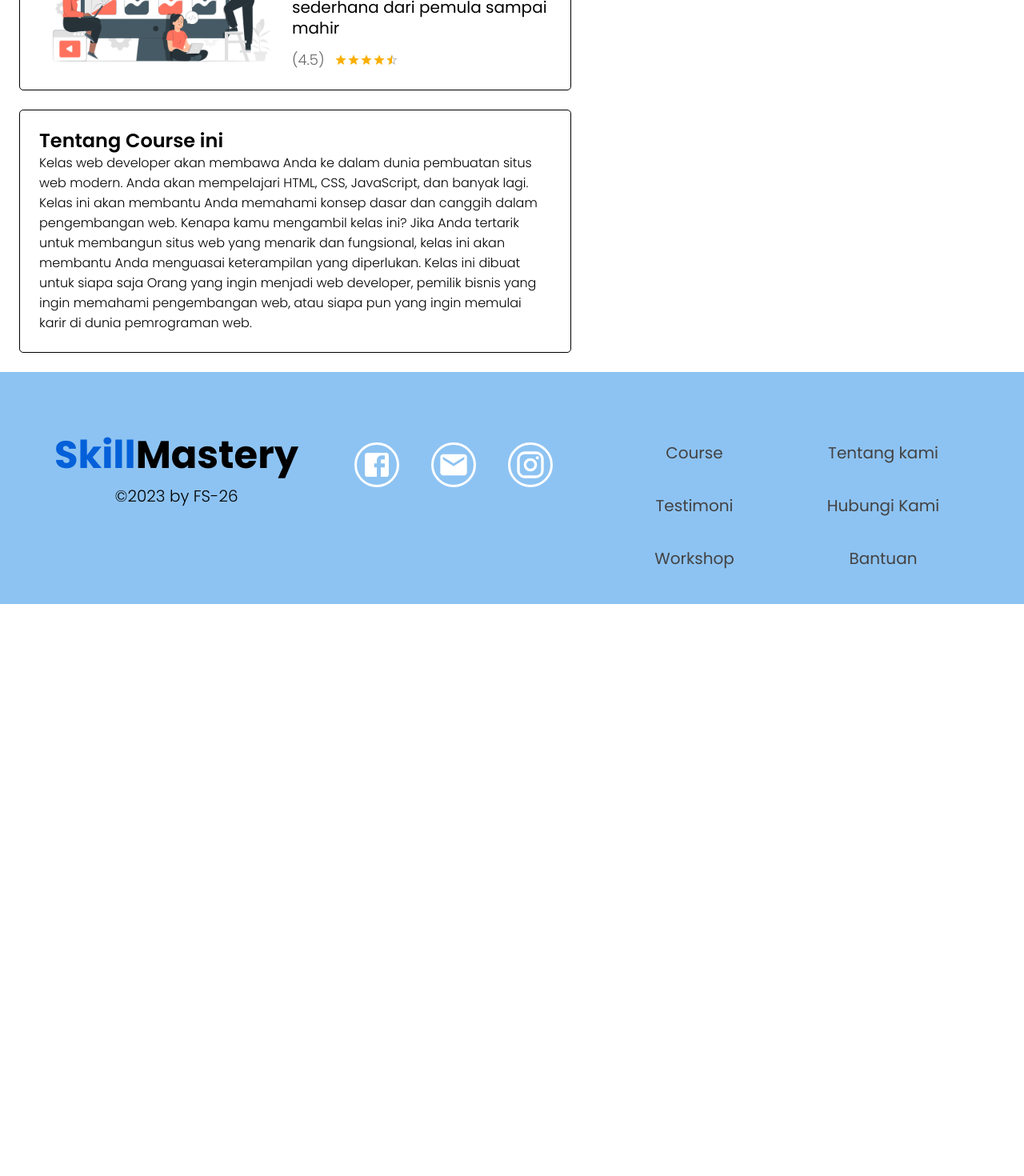
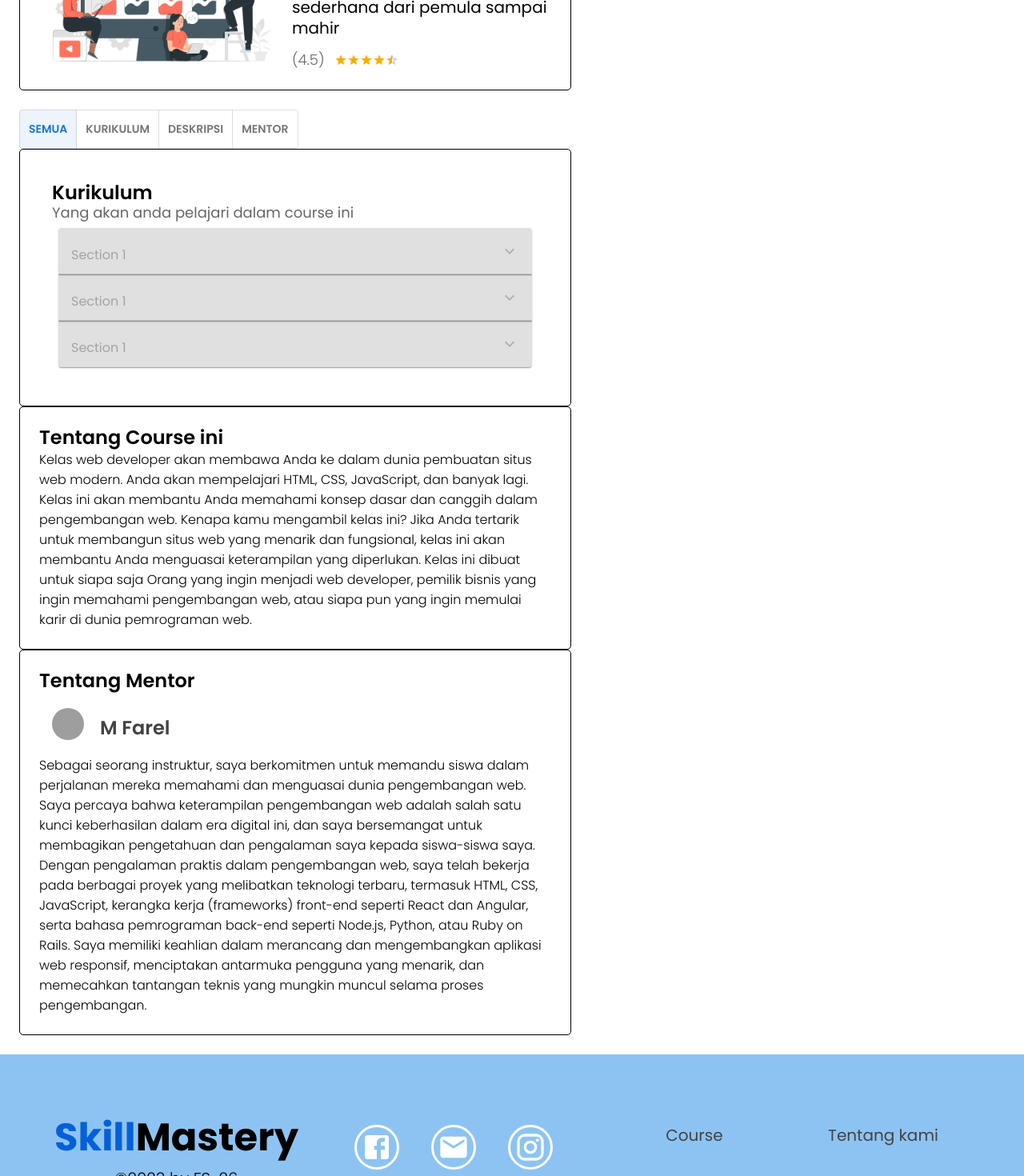
Before and after one commit to tugas-akhir-fs26/FE-SkillMastery, a React (Vite) app: page /course-detail in a window 1280 px wide. Shown: the part 260-1730 px from the top of the page at 80% size. Before the commit the page ends 1015 px from the top, so only its background shows below. Built offline with nearby package versions, Linux system fonts and the light colour scheme; grey boxes are pictures that could not be loaded.

Commit message:
menambahkan button toggle

```diff
--- a/src/components/detailCourse/courseDetail.jsx
+++ b/src/components/detailCourse/courseDetail.jsx
@@ -1,13 +1,114 @@
 // @ts-nocheck
-import React from "react";
-import { Box, Typography, Button } from "@mui/material";
+import React, { useState } from "react";
+import {
+  Box,
+  Typography,
+  Button,
+  ToggleButton,
+  ToggleButtonGroup,
+} from "@mui/material";
 import styles from "./courseDetail.module.css"; // Replace with the correct path
 import Rating from "@mui/material/Rating";
 import DescriptionCourse from "./description";
+import DetailInstruktur from "./instrukturDetail";
+import Curiculum from "./curiculum";
 
 function DetailClass() {
+  const [alignment, setAlignment] = useState("All");
+
+  const handleChange = (event, newAlignment) => {
+    setAlignment(newAlignment);
+  };
+
+  const renderContent = () => {
+    switch (alignment) {
+      case "Kurikulum":
+        return (
+          <Box
+            sx={{
+              border: "1px solid black",
+              borderRadius: "5px",
+              p: 3,
+              width: "50vw",
+              display: "flex",
+            }}
+          >
+            <Curiculum />
+          </Box>
+        );
+      case "Description":
+        return (
+          <Box
+            sx={{
+              border: "1px solid black",
+              borderRadius: "5px",
+              p: 3,
+              width: "50vw",
+              display: "flex",
+            }}
+          >
+            <DescriptionCourse />
+          </Box>
+        );
+      case "Mentor":
+        return (
+          <Box
+            sx={{
+              border: "1px solid black",
+              borderRadius: "5px",
+              p: 3,
+              width: "50vw",
+              display: "flex",
+            }}
+          >
+            <DetailInstruktur />
+          </Box>
+        );
+      case "All":
+      default:
+        // Menampilkan semua konten
+        return (
+          <>
+            <Box
+              sx={{
+                border: "1px solid black",
+                borderRadius: "5px",
+                p: 3,
+                width: "50vw",
+                display: "flex",
+              }}
+            >
+              <Curiculum />
+            </Box>
+            <Box
+              sx={{
+                border: "1px solid black",
+                borderRadius: "5px",
+                p: 3,
+                width: "50vw",
+                display: "flex",
+              }}
+            >
+              <DescriptionCourse />
+            </Box>
+            <Box
+              sx={{
+                border: "1px solid black",
+                borderRadius: "5px",
+                p: 3,
+                width: "50vw",
+                display: "flex",
+              }}
+            >
+              <DetailInstruktur />
+            </Box>
+          </>
+        );
+    }
+  };
+
   return (
-    <Box sx={{ p: 3 }}>
+    <Box sx={{ height: "100%", p:3}}>
       <Box
         sx={{
           border: "1px solid black",
@@ -69,18 +170,21 @@ function DetailClass() {
         </Box>
       </Box>
 
-      <Box
-        sx={{
-          border: "1px solid black",
-          borderRadius: "5px",
-          p: 3,
-          width: "50vw",
-          display: "flex",
-          marginTop : "24px"
-        }}
+      <ToggleButtonGroup
+        color="primary"
+        value={alignment}
+        exclusive
+        onChange={handleChange}
+        aria-label="Platform"
+        sx={{marginTop : "24px"}}
       >
-        <DescriptionCourse />
-      </Box>
+        <ToggleButton value="All">Semua</ToggleButton>
+        <ToggleButton value="Kurikulum">Kurikulum</ToggleButton>
+        <ToggleButton value="Description">Deskripsi</ToggleButton>
+        <ToggleButton value="Mentor">Mentor</ToggleButton>
+      </ToggleButtonGroup>
+
+      {renderContent()}
     </Box>
   );
 }
--- a/src/components/detailCourse/courseDetail.module.css
+++ b/src/components/detailCourse/courseDetail.module.css
@@ -14,7 +14,6 @@ ul li{
 .right-box ul li{
     color: #f5a432
 }
-
 *{
     font-family: 'Poppins', sans-serif;
     font-size: 16px;
--- /dev/null
+++ b/src/components/detailCourse/curiculum.jsx
@@ -0,0 +1,86 @@
+// @ts-nocheck
+import {
+  Accordion,
+  AccordionDetails,
+  AccordionSummary,
+  Box,
+  Typography,
+} from "@mui/material";
+import React from "react";
+import ExpandMoreIcon from "@mui/icons-material/ExpandMore";
+
+export default function Curiculum() {
+  return (
+    <Box sx={{ p: 2 }}>
+      <Typography
+        variant="h2"
+        sx={{
+          fontSize: "24px",
+          fontWeight: "600",
+        }}
+      >
+        Kurikulum
+      </Typography>
+      <Typography
+        variant="h2"
+        sx={{
+          fontSize: "18px",
+          fontWeight: "400",
+          opacity : "60%"
+        }}
+      >
+        Yang akan anda pelajari dalam course ini
+      </Typography>
+      <Box sx={{ p: 1 }}>
+        <Accordion disabled>
+          <AccordionSummary
+            expandIcon={<ExpandMoreIcon />}
+            aria-controls="panel3a-content"
+            id="panel3a-header"
+          >
+            <Typography>Section 1</Typography>
+          </AccordionSummary>
+          <AccordionDetails>
+            <Typography>
+              Lorem ipsum dolor sit amet, consectetur adipiscing elit.
+              Suspendisse malesuada lacus ex, sit amet blandit leo lobortis
+              eget.
+            </Typography>
+          </AccordionDetails>
+        </Accordion>
+        <Accordion disabled>
+          <AccordionSummary
+            expandIcon={<ExpandMoreIcon />}
+            aria-controls="panel3a-content"
+            id="panel3a-header"
+          >
+            <Typography>Section 1</Typography>
+          </AccordionSummary>
+          <AccordionDetails>
+            <Typography>
+              Lorem ipsum dolor sit amet, consectetur adipiscing elit.
+              Suspendisse malesuada lacus ex, sit amet blandit leo lobortis
+              eget.
+            </Typography>
+          </AccordionDetails>
+        </Accordion>
+        <Accordion disabled>
+          <AccordionSummary
+            expandIcon={<ExpandMoreIcon />}
+            aria-controls="panel3a-content"
+            id="panel3a-header"
+          >
+            <Typography>Section 1</Typography>
+          </AccordionSummary>
+          <AccordionDetails>
+            <Typography>
+              Lorem ipsum dolor sit amet, consectetur adipiscing elit.
+              Suspendisse malesuada lacus ex, sit amet blandit leo lobortis
+              eget.
+            </Typography>
+          </AccordionDetails>
+        </Accordion>
+      </Box>
+    </Box>
+  );
+}
--- a/src/components/detailCourse/instrukturDetail.jsx
+++ b/src/components/detailCourse/instrukturDetail.jsx
@@ -1,11 +1,42 @@
-import { Box } from "@mui/material";
+import { Avatar, Box, Typography } from "@mui/material";
 import React from "react";
 
+export default function DetailInstruktur() {
+  return (
+    <Box>
+      <Typography
+        variant="h2"
+        sx={{
+          fontSize: "24px",
+          fontWeight: "600",
+        }}
+      >
+        Tentang Mentor
+      </Typography>
+      <Box sx={{ display: "flex", alignItems: "center", gap: "20px", p:2}}>
+        <Avatar alt="Remy Sharp" src="/static/images/avatar/2.jpg" />
 
-export default function DetailInstruktur(){
-    return(
         <Box>
-
+          <Typography sx={{fontSize : "24px", fontWeight : 600}}>M Farel</Typography>
         </Box>
-    )
+      </Box>
+      <ul>
+        <li>
+          Sebagai seorang instruktur, saya berkomitmen untuk memandu siswa dalam
+          perjalanan mereka memahami dan menguasai dunia pengembangan web. Saya
+          percaya bahwa keterampilan pengembangan web adalah salah satu kunci
+          keberhasilan dalam era digital ini, dan saya bersemangat untuk
+          membagikan pengetahuan dan pengalaman saya kepada siswa-siswa saya.
+          Dengan pengalaman praktis dalam pengembangan web, saya telah bekerja
+          pada berbagai proyek yang melibatkan teknologi terbaru, termasuk HTML,
+          CSS, JavaScript, kerangka kerja (frameworks) front-end seperti React
+          dan Angular, serta bahasa pemrograman back-end seperti Node.js,
+          Python, atau Ruby on Rails. Saya memiliki keahlian dalam merancang dan
+          mengembangkan aplikasi web responsif, menciptakan antarmuka pengguna
+          yang menarik, dan memecahkan tantangan teknis yang mungkin muncul
+          selama proses pengembangan.
+        </li>
+      </ul>
+    </Box>
+  );
 }
```
